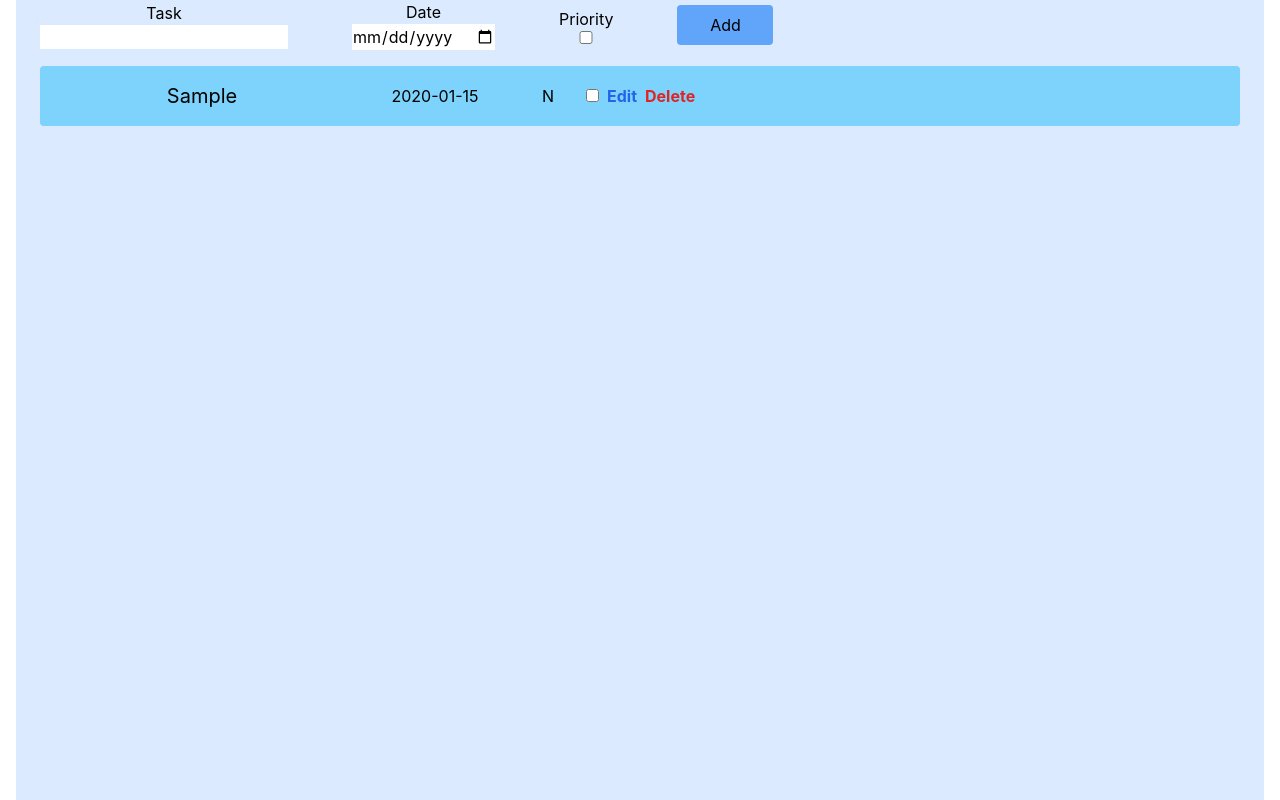
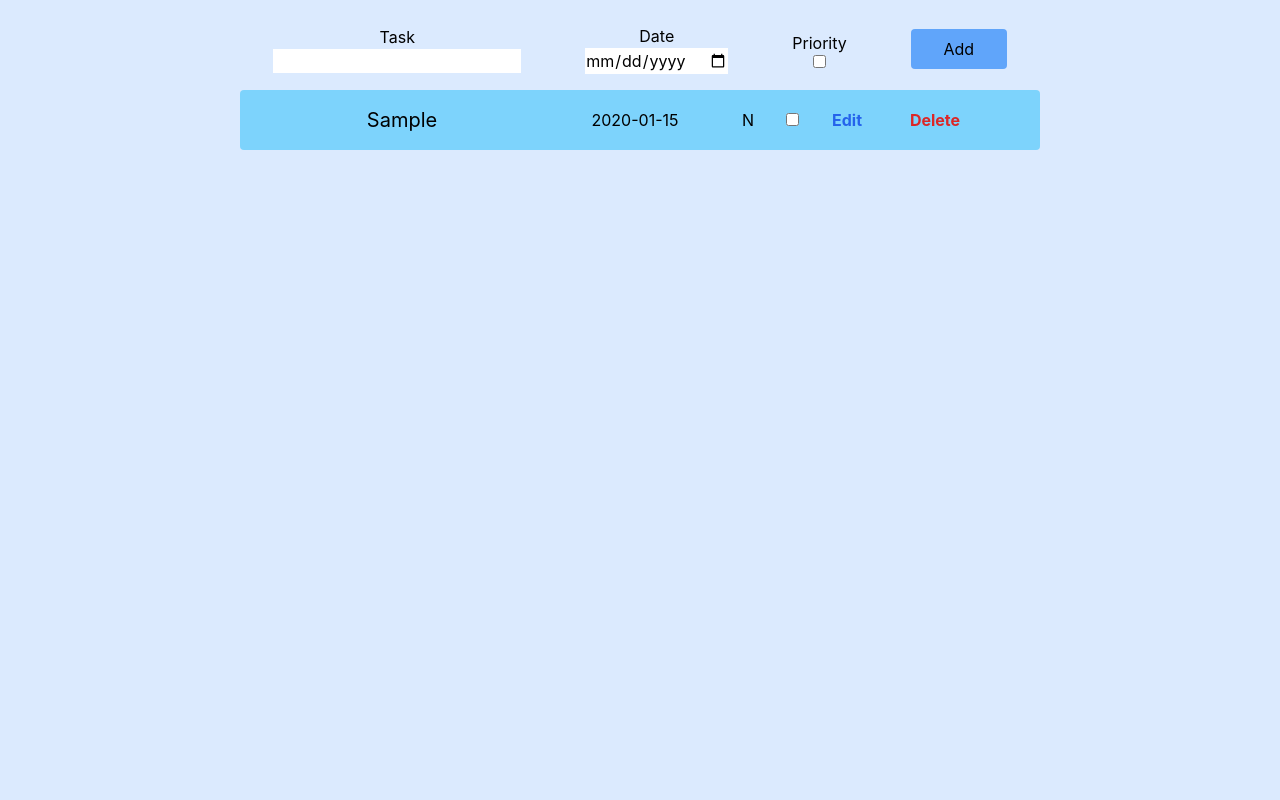
Before and after one commit to IsharaDayasena/task_management, a React (Create React App) app: page / in a window 1280 px wide. Both pictures are taken after typing "Sample", "2020-01-15" into the empty fields and a click on the button "Add". Built offline with nearby package versions, Linux system fonts and the light colour scheme.

Commit message:
animations and ui fix

```diff
--- a/src/App.js
+++ b/src/App.js
@@ -90,8 +90,8 @@ const handleEdit = (task, id) => {
 
 
   return (
-    <div className="App px-4">
-      <div className='h-screen w-auto bg-blue-100 px-6'>
+    <div className="App">
+      <div className='h-screen pt-6 w-auto bg-blue-100 px-6 flex flex-col items-center'>
 
 
       <AddListForm
--- a/src/components/AddListForm.jsx
+++ b/src/components/AddListForm.jsx
@@ -26,7 +26,7 @@ const AddListForm = ({tasks,handleAdd,handleOnChange}) => {
     ];
   return (
     <div>
-        <div className='flex items-center gap-16'>
+        <div className='flex items-center gap-16  w-full max-w-[800px]'>
 
            {formElement.map((formItem, id) => (<div className='flex flex-col'>
             <label>{formItem.label}</label>
@@ -57,7 +57,7 @@ const AddListForm = ({tasks,handleAdd,handleOnChange}) => {
                     checked={tasks.priority}
                 />
             </div> */}
-            <button className='bg-blue-400 px-4 py-2 min-w-[6rem] rounded'
+            <button className='bg-blue-400 hover:bg-green-400 transition-colors duration-300 ease-linear px-4 py-2 min-w-[6rem] rounded'
               onClick={()=> handleAdd()}
             >Add</button>
 
--- a/src/components/Todolist.jsx
+++ b/src/components/Todolist.jsx
@@ -2,7 +2,7 @@ import React from 'react'
 
 const Todolist = ({taskList,handleDelete,handleEdit,handleState}) => {
   return (
-    <div className="mt-4 flex flex-col gap-2">
+    <div className="transition-all duration-300 delay-75 ease-in-ot mt-4 flex flex-col gap-2 w-full max-w-[800px]">
           {taskList?.map((task, idx) => (
             <div key={idx} className='w-full flex items-center gap-2  py-4 px-3 bg-sky-300 rounded'>
               <div className='text-xl w-[300px]'>{task.title}</div>
@@ -11,8 +11,8 @@ const Todolist = ({taskList,handleDelete,handleEdit,handleState}) => {
               <div>
                 <input type = "checkbox" onChange={() => handleState(idx)}/>
               </div>
-              <button className='text-blue-600 font-bold'onClick={() => handleEdit(task,idx)}>Edit</button>
-              <button className='text-red-600 font-bold' onClick={() => handleDelete(idx)}>Delete</button>
+              <button className='text-blue-600 font-bold w-20  hover:text-blue-800 transition-colors duration-300 ease-linear'onClick={() => handleEdit(task,idx)}>Edit</button>
+              <button className='text-red-600 font-bold w-20 hover:text-red-800 transition-colors duration-300 ease-linear' onClick={() => handleDelete(idx)}>Delete</button>
             </div>
 
           ))}
```
